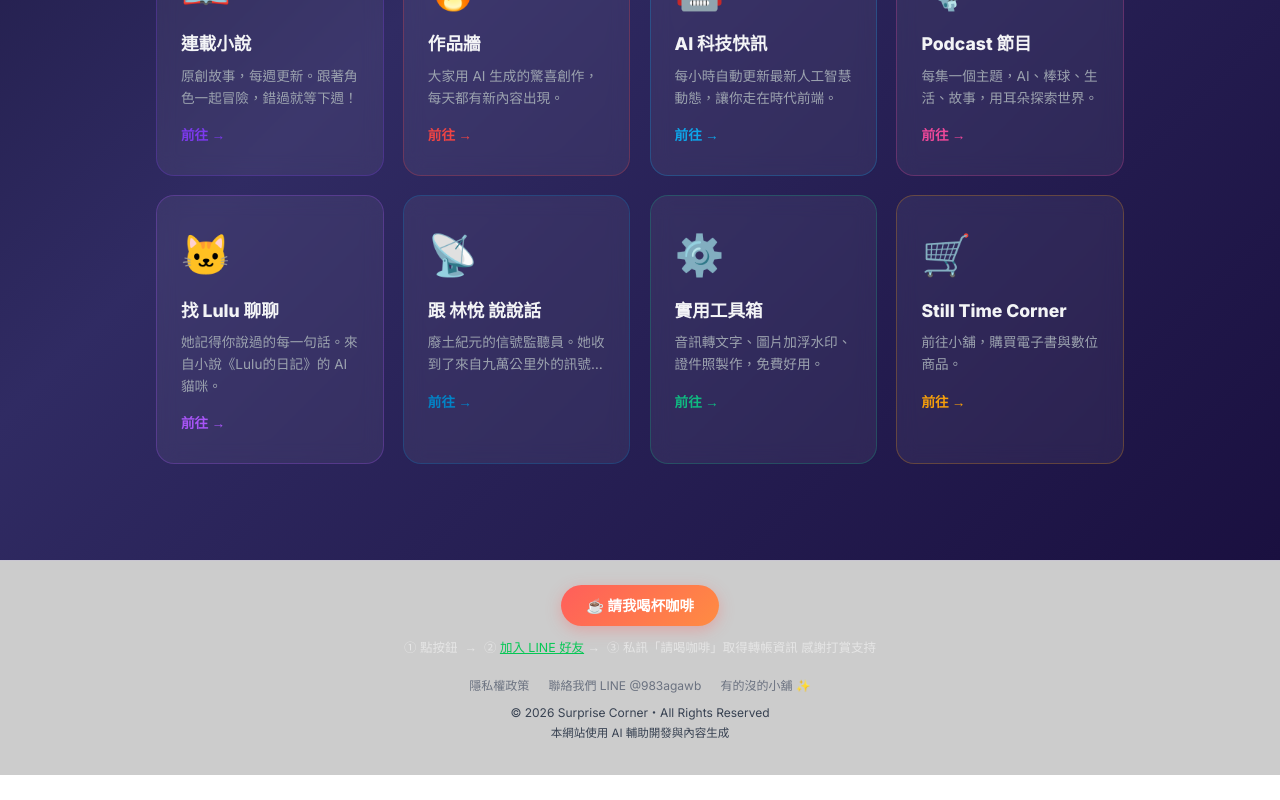
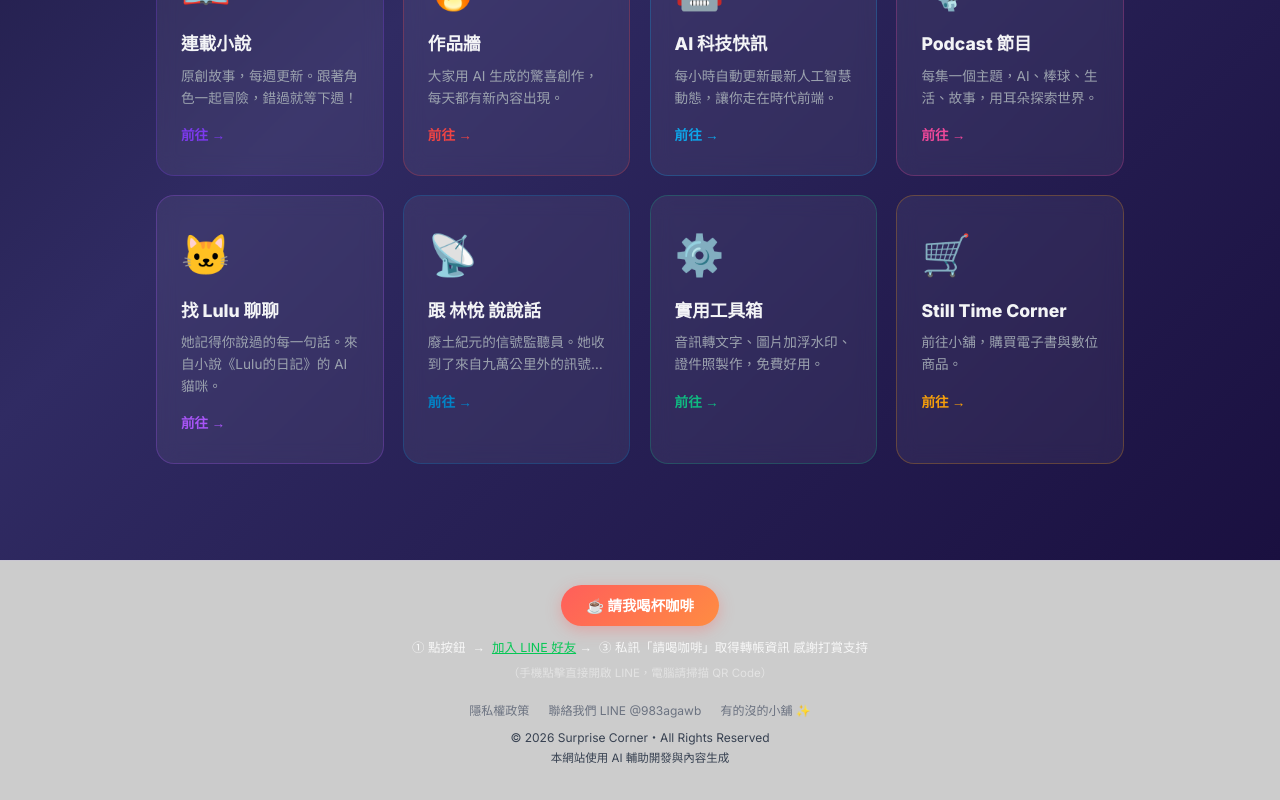
Before and after one commit to lululin221010/surprise-corner, a Next.js app: page / in a window 1280 px wide. Shown: the part 1079-1879 px from the top of the page. Before the commit the page ends 1854 px from the top, so only its background shows below. Built offline with nearby package versions, Linux system fonts and the light colour scheme; no server answers; the database is empty.

Commit message:
feat: 咖啡按鈕文字加亮並補充桌機說明

```diff
--- a/src/app/layout.tsx
+++ b/src/app/layout.tsx
@@ -101,13 +101,18 @@ export default function RootLayout({ children }: { children: React.ReactNode })
 >
   ☕ 請我喝杯咖啡
 </a>
-<p style={{ marginTop: '0.6rem', fontSize: '0.78rem', color: 'rgba(255,255,255,0.5)', lineHeight: 2 }}>
-  ① 點按鈕 &nbsp;→&nbsp; ②{' '}
+  <p style={{ marginTop: '0.6rem', fontSize: '0.78rem', color: 'rgba(255,255,255,0.85)', lineHeight: 2 }}>
+  ① 點按鈕 &nbsp;→&nbsp; {' '}
   <a href="https://line.me/R/ti/p/@983agawb" target="_blank" rel="noopener noreferrer"
     style={{ color: '#06c755', textDecoration: 'underline' }}>
     加入 LINE 好友
   </a>
   &nbsp;→&nbsp; ③ 私訊「請喝咖啡」取得轉帳資訊 感謝打賞支持
+  <br />
+  <span style={{ fontSize: '0.72rem', color: 'rgba(255,255,255,0.45)' }}>
+    （手機點擊直接開啟 LINE，電腦請掃描 QR Code）
+  </span>
+
 </p>
           </div>
 
```
